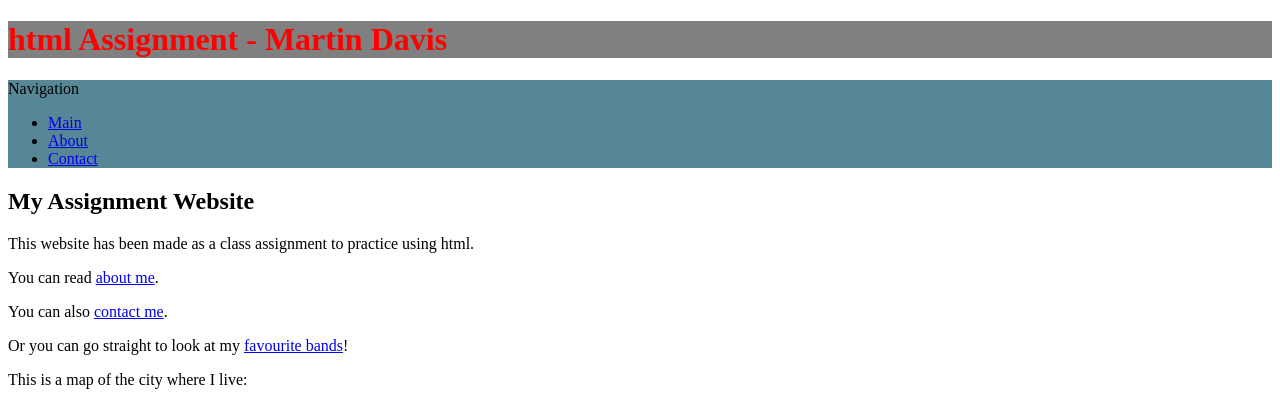
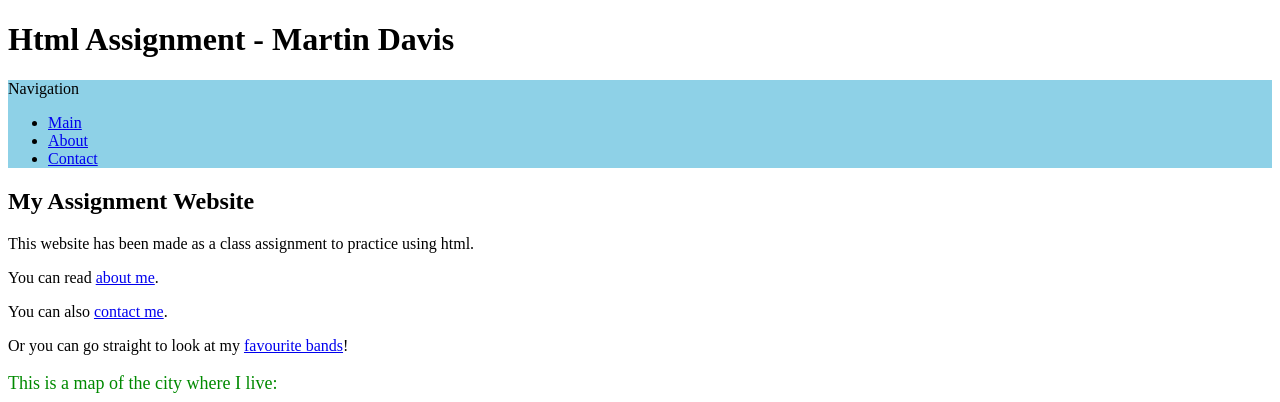
Before and after one commit to MartinDavis3/html-assignment, a plain HTML site: page index.html in a window 1280 px wide. Shown: the top 402 px of the page. Drawn offline with Linux system fonts and the light colour scheme; grey boxes are pictures that could not be loaded.

Commit message:
added more CSS formatting

```diff
--- a/css/main.css
+++ b/css/main.css
@@ -1,12 +1,15 @@
-h1{
-    color: red;
-    background: gray;
+nav{
+    background: rgb(142, 209, 231);
 }
-nav{
-    background: rgb(87, 134, 150);
+.item-intro{
+    font-size: large;
+    color: rgb(0, 138, 0);
 }
 ol{
     background: #fdea80;
-    font-size: larger;
+    font-size: medium;
     font-family: cursive;
 }
+#work-radio{
+    color: red;
+}
--- a/index.html
+++ b/index.html
@@ -12,7 +12,7 @@
     </head>
     <body>
         <header>
-            <h1>html Assignment - Martin Davis</h1>
+            <h1>Html Assignment - Martin Davis</h1>
             <nav>
                 Navigation
                 <ul>
@@ -43,11 +43,11 @@
             <p>
                 Or you can go straight to look at my <a href="#favourite-bands">favourite bands</a>!
             </p>
-            <p>
+            <p class="item-intro">
                 This is a map of the city where I live:
             </p>
             <iframe src="https://www.google.com/maps/embed?pb=!1m18!1m12!1m3!1d151687.3672759675!2d-113.6328033236667!3d53.55571252006757!2m3!1f0!2f0!3f0!3m2!1i1024!2i768!4f13.1!3m3!1m2!1s0x53a0224580deff23%3A0x411fa00c4af6155d!2sEdmonton%2C%20AB!5e0!3m2!1sen!2sca!4v1582067481564!5m2!1sen!2sca" width="600" height="450" frameborder="0" style="border:0;" allowfullscreen=""></iframe>
-            <p>
+            <p class="item-intro">
                 This is one of my all time favorite music videos!
             </p>
             <iframe width="560" height="315" src="https://www.youtube.com/embed/K4dx42YzQCE" frameborder="0" allow="accelerometer; autoplay; encrypted-media; gyroscope; picture-in-picture" allowfullscreen></iframe>        </article>
```
Also changed, not shown: contact.html (+2 -2 lines).
